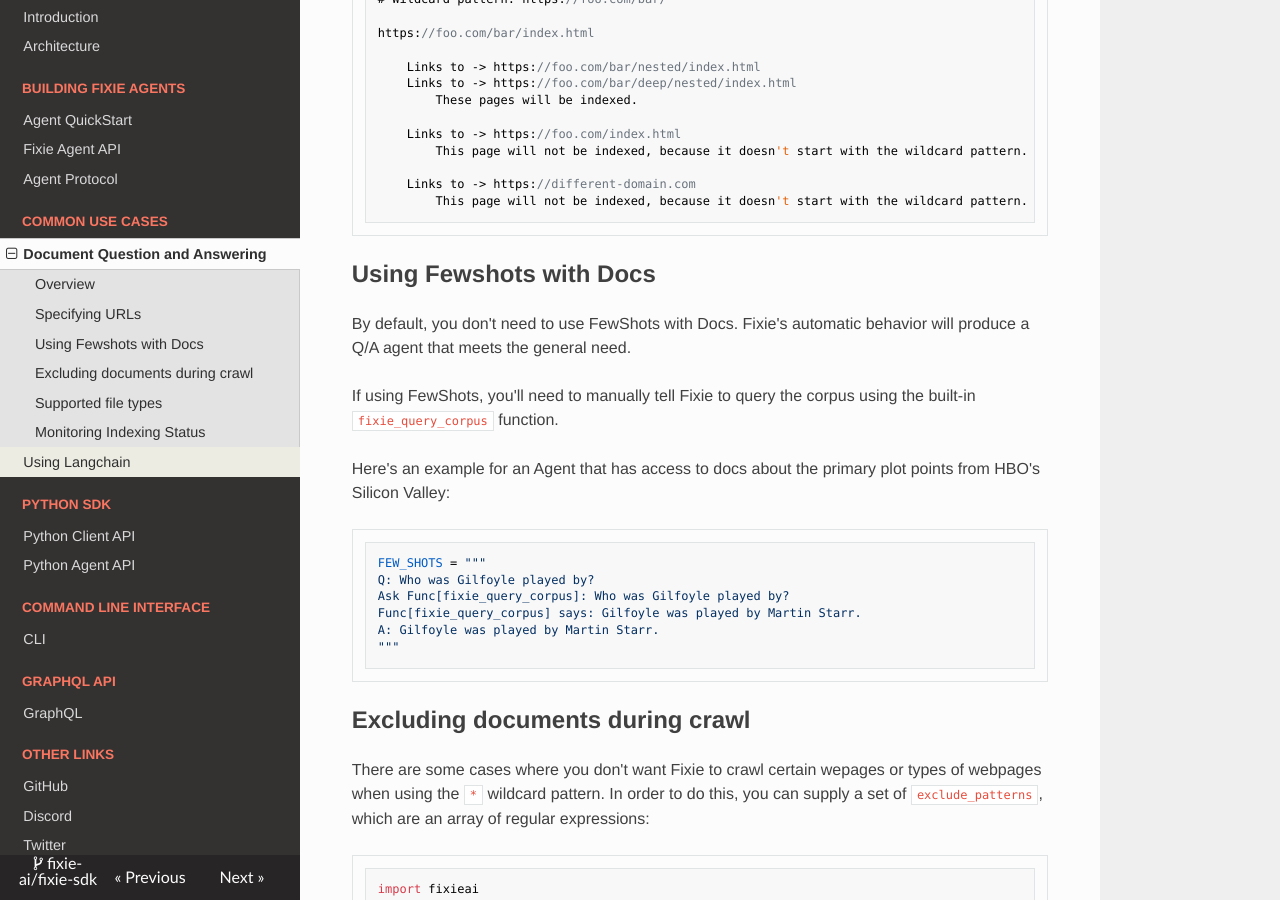
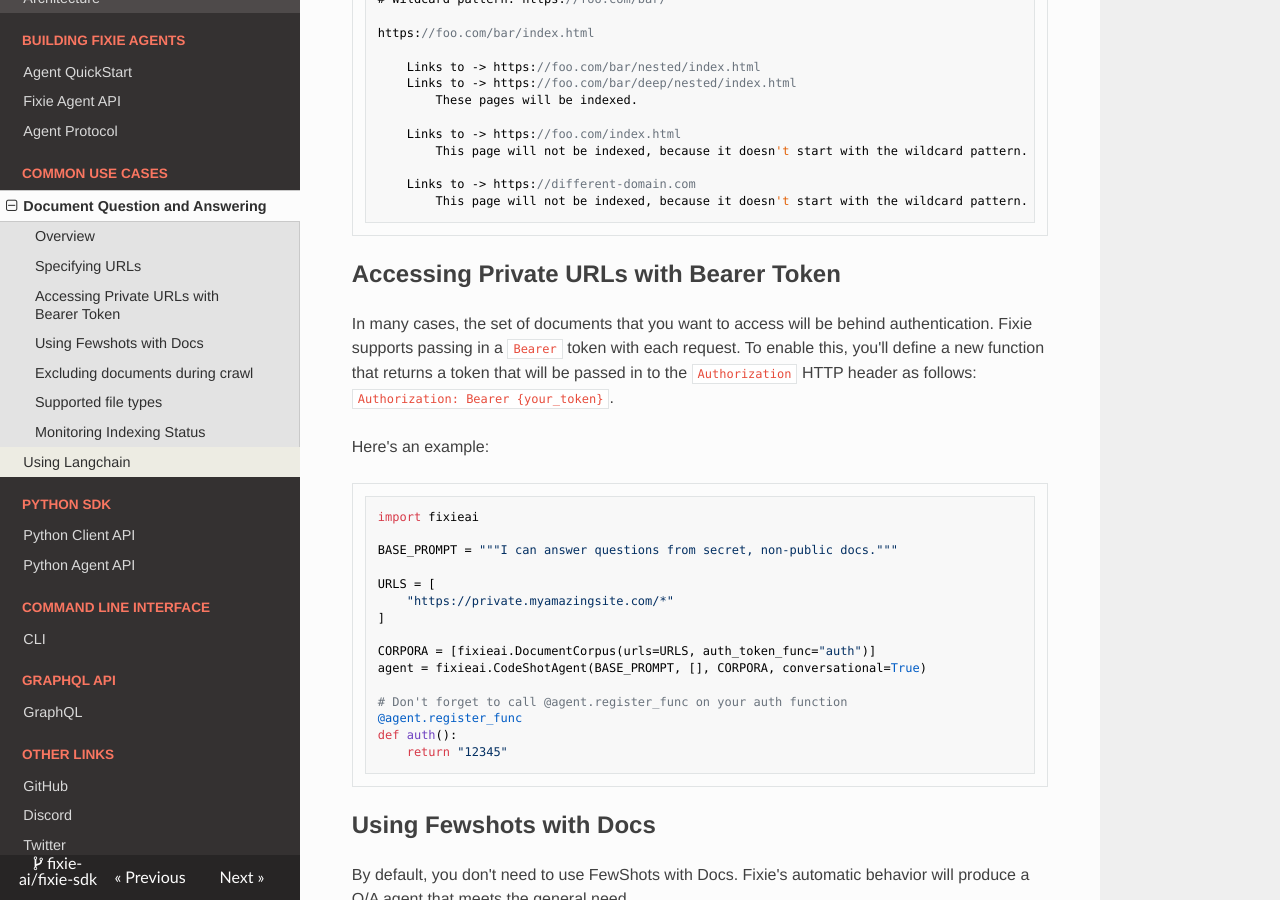
Before and after one commit to fixie-ai/fixie-sdk-js, an MkDocs documentation site: the page built from docs/document-qa.md, in a window 1280 px wide and 900 px high, scrolled down 1420 px. Built offline with MkDocs 1.6.1, drawn with Linux system fonts in a browser that asks for light colours; nearby versions of some CDN libraries; a script that is not in the unit is left out; comment, search, counter and statistics services are not loaded.

Commit message:
bearer token update

````diff
--- a/docs/document-qa.md
+++ b/docs/document-qa.md
@@ -61,6 +61,30 @@ https://foo.com/bar/index.html
         This page will not be indexed, because it doesn't start with the wildcard pattern.
 ```
 
+## Accessing Private URLs with Bearer Token
+
+In many cases, the set of documents that you want to access will be behind authentication. Fixie supports passing in a `Bearer` token with each request. To enable this, you'll define a new function that returns a token that will be passed in to the `Authorization` HTTP header as follows: `Authorization: Bearer {your_token}`.
+
+Here's an example:
+
+```python
+import fixieai
+
+BASE_PROMPT = """I can answer questions from secret, non-public docs."""
+
+URLS = [
+    "https://private.myamazingsite.com/*"
+]
+
+CORPORA = [fixieai.DocumentCorpus(urls=URLS, auth_token_func="auth")]
+agent = fixieai.CodeShotAgent(BASE_PROMPT, [], CORPORA, conversational=True)
+
+# Don't forget to call @agent.register_func on your auth function
+@agent.register_func
+def auth():
+    return "12345"
+```
+
 ## Using Fewshots with Docs
 
 By default, you don't need to use FewShots with Docs. Fixie's automatic behavior will produce a Q/A agent that meets the general need.
````
